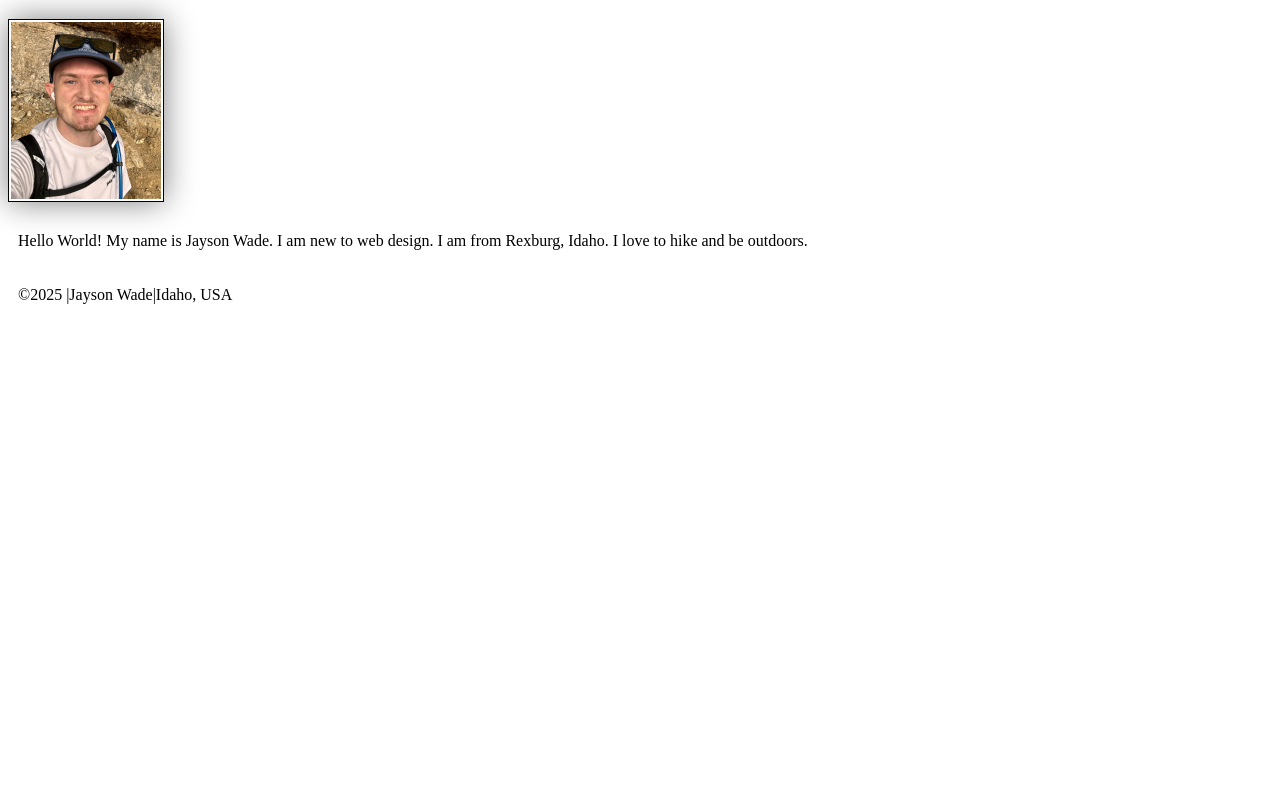
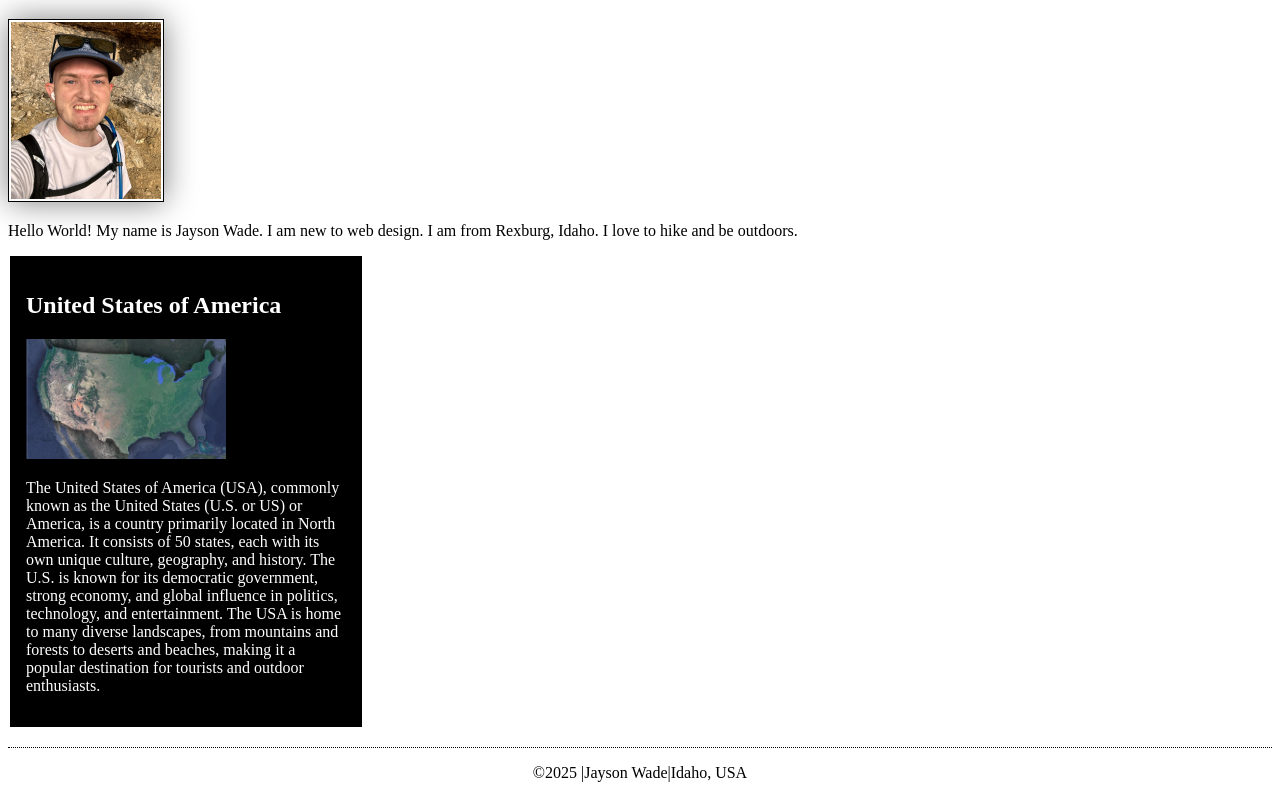
Before and after one commit to mangoslayer001/wdd130, a plain HTML site: page index.html in a window 1280 px wide. Shown: the part 205-1003 px from the top of the page. Before the commit the page ends 800 px from the top, so only its background shows below. Drawn offline with Linux system fonts and the light colour scheme.

Commit message:
index.html update
week02 update

```diff
--- a/index.html
+++ b/index.html
@@ -5,6 +5,8 @@
         <link rel="stylesheet" href="styles/styles.css">
         <meta charset="UTF-8">
         <meta name="viewport" content="width=device-width, initial-scale=1.0">
+        <meta name="description" content="Jayson Wade's personal website for WDD130">
+        <meta name="author" content="Jayson Wade">
         <title>Jayson Wade |wdd130</title>
     </head>
 
@@ -23,6 +25,16 @@
                 outdoors.
             </p>
         </main>
+        <aside>
+            <h2>
+                United States of America
+            </h2>
+            <img src="images/usa.jpg" alt="United States of America" >
+            <p>
+                The United States of America (USA), commonly known as the United States (U.S. or US) or America, is a
+                country primarily located in North America. It consists of 50 states, each with its own unique culture, geography, and history. The U.S. is known for its democratic government, strong economy, and global influence in politics, technology, and entertainment. The USA is home to many diverse landscapes, from mountains and forests to deserts and beaches, making it a popular destination for tourists and outdoor enthusiasts.
+            </p>
+        </aside>
         <footer>
             <p>
                 ©2025 |Jayson Wade|Idaho, USA
--- a/styles/styles.css
+++ b/styles/styles.css
@@ -13,7 +13,7 @@ h1 {
     color: darkblue;
 }
 
-img {
+main img {
     width: 150px;
     height: auto;
     border: 1px solid black;
@@ -22,5 +22,28 @@ img {
 }
 
 p {
-    padding: 10px;
+    padding: 0;
 }
+main {
+    max-width: 800px;
+}
+
+aside {
+    width: 320px;
+    margin: 2px;
+    border: 1px solid rgba(0, 0, 0, 0.1);
+    padding: 15px;
+    background-color: #000;
+    color: #fff;
+}
+
+aside img {
+    width: 200px;
+    height: auto;
+}
+
+footer {
+    margin-top: 20px;
+    border-top: 1px dotted #000;
+    text-align: center;
+}
```
Also changed, not shown: images/usa.jpg (added).
